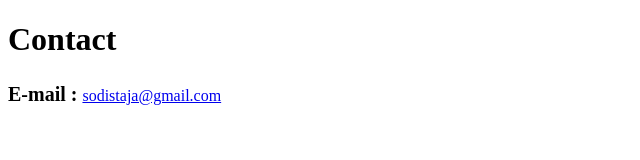
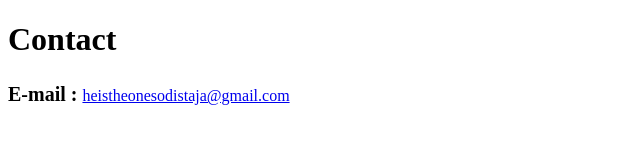
Before and after one commit to sodistaja/sodistaja-resume-html, a plain HTML site: page public/contact.html in a window 1280 px wide. Shown: the whole page, without its empty margins (0-640 px from the left). Drawn offline with Linux system fonts and the light colour scheme.

Commit message:
Update contact.html

```diff
--- a/public/contact.html
+++ b/public/contact.html
@@ -7,6 +7,6 @@
 </head>
 <body>
         <h1>Contact</h1>
-        <h2 style="display:inline"><small>E-mail : </small></h2><a href="mailto:heistheonesodistaja@gmail.com">sodistaja@gmail.com</a>
+        <h2 style="display:inline"><small>E-mail : </small></h2><a href="mailto:heistheonesodistaja@gmail.com">heistheonesodistaja@gmail.com</a>
 </body>
 </html>
```
